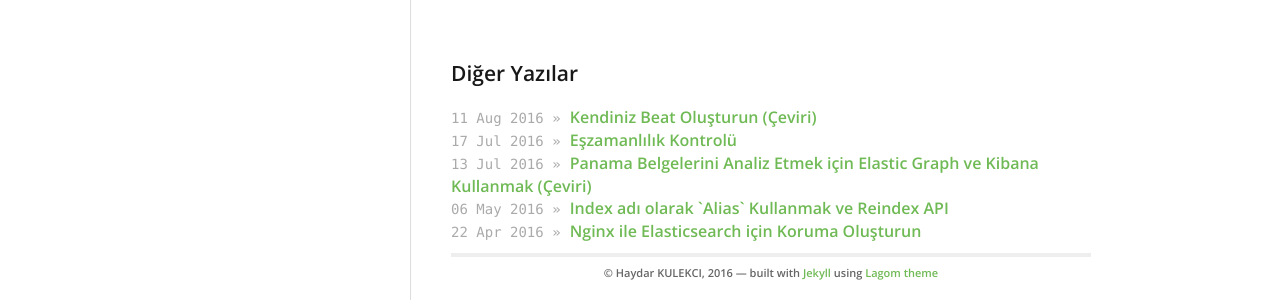
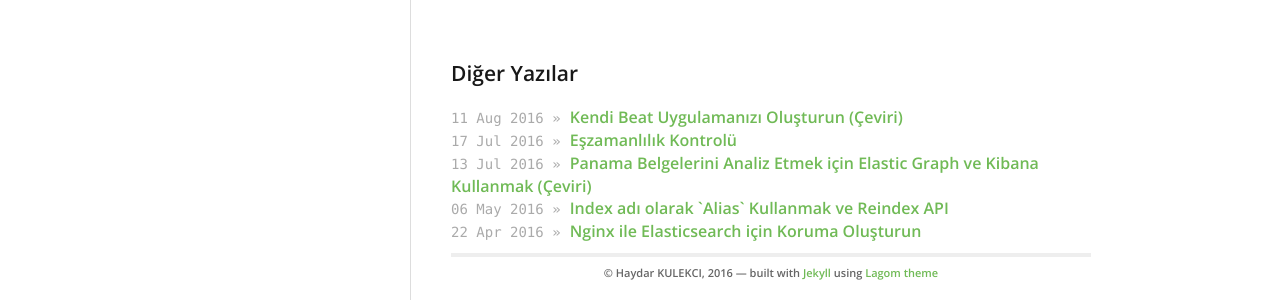
Before and after one commit to hkulekci/elasticsearch, a Jekyll site: the page built from _posts/2016-06-20-takma-isim-alias-kullanarak-verileri-filtrelemek.md, in a window 1280 px wide. Shown: the part 1561-1861 px from the top of the page. Built offline with Jekyll 4.4.1, drawn with Linux system fonts in a browser that asks for light colours; nearby versions of some CDN libraries.

Commit message:
update link

```diff
--- a/_posts/2016-08-11-kendiniz-beat-olusturun-ceviri.md
+++ b/_posts/2016-08-11-kendi-beat-uygulamanizi-olusturun-ceviri.md
@@ -1,6 +1,6 @@
 ---
 layout: post
-title: Kendiniz Beat Oluşturun (Çeviri)
+title: Kendi Beat Uygulamanızı Oluşturun (Çeviri)
 categories:
 - blog
 summary: Elasticsearch Beat ile çeşitli yerlerden (network, file, ...) verileri kolayca okuyup elasticsearch ya da logstash arayüzlerine gönderebilirsiniz. Biz de kendimiz için bir beat'i nasıl oluştururuz onu göreceğiz.
```
